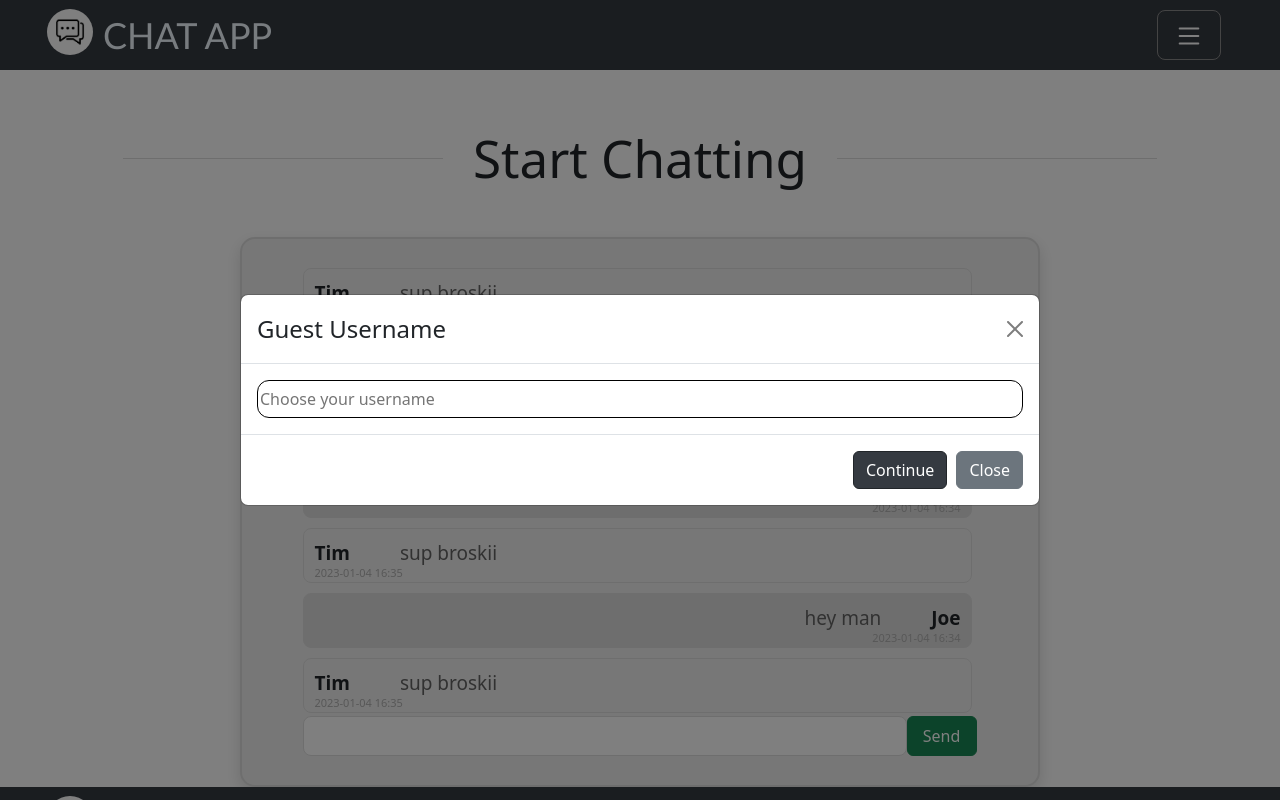
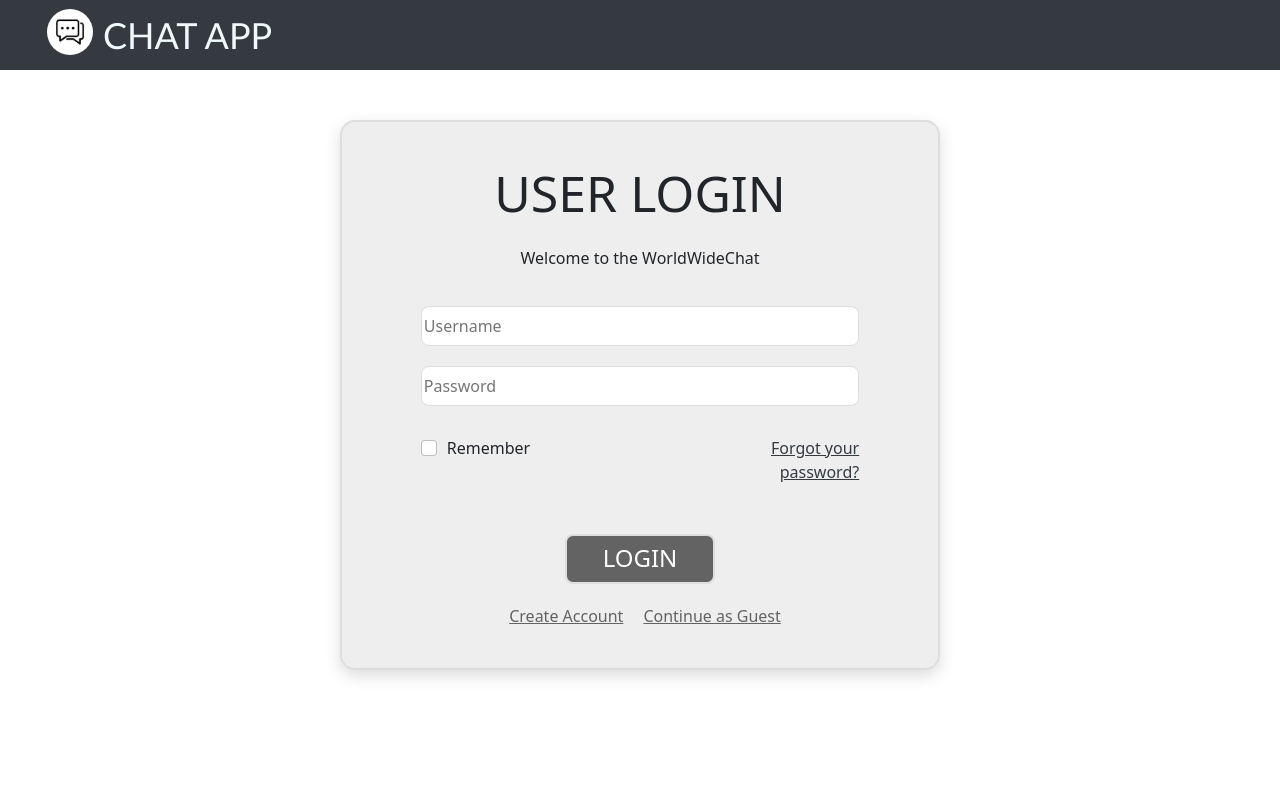
Before and after one commit to Jam-Jet/SDC-TeamOne, a React (Vite) app in the folder client/: page / in a window 1280 px wide. Shown: the top 800 px of the page. Built offline with nearby package versions, Linux system fonts and the light colour scheme.

Commit message:
integrated login

```diff
--- a/client/src/App.jsx
+++ b/client/src/App.jsx
@@ -2,14 +2,19 @@ import React, { useState, useEffect, useContext } from "react";
 import NavBar from "./components/live-chat-page/Navbar";
 import LiveChatPage from "./components/live-chat-page/LiveChatPage";
 import UsernameModal from "./components/live-chat-page/UsernameModal";
-import Login from "./components/live-chat-page/Login";
-import NavBarLogin from "./components/live-chat-page/NavbarLogin";
-
+import Login from "./components/log-in-page/Login";
+import NavBarLogin from "./components/log-in-page/NavbarLogin";
 
 function App() {
+  const [continueAsGuest, setContinueAsGuest] = useState(false);
+  const [currentUsername, setCurrentUsername] = useState("");
   const [showUsernameModal, setShowUsernameModal] = useState(true);
   const [chatData, setChatData] = useState();
   const contextData = {
+    continueAsGuest,
+    setContinueAsGuest,
+    currentUsername,
+    setCurrentUsername,
     showUsernameModal,
     setShowUsernameModal,
     chatData,
@@ -19,13 +24,7 @@ function App() {
   return (
     <appContext.Provider value={{ ...contextData }}>
       <div className="App">
-        <UsernameModal />
-        <NavBar />
-        <LiveChatPage />
-        {/* <NavBar />
-        <LiveChatPage /> */}
-        <NavBarLogin />
-        <Login />
+        {continueAsGuest ? <LiveChatPage /> : <Login />}
       </div>
     </appContext.Provider>
   );
--- a/client/src/components/live-chat-page/LiveChatPage.jsx
+++ b/client/src/components/live-chat-page/LiveChatPage.jsx
@@ -1,10 +1,14 @@
 import UserChatBlurb from "./UserChatBlurb";
 import RecipientChatBlurb from "./RecipientChatBlurb";
 import Button from "react-bootstrap/Button";
+import UsernameModal from "./UsernameModal";
+import NavBar from "./Navbar";
 
 const LiveChatPage = () => {
   return (
     <div>
+      <UsernameModal />
+      <NavBar />
       <main>
         <div id="chat-header">
           <div id="header-line"></div>
--- a/client/src/components/live-chat-page/Login.jsx
+++ /dev/null
@@ -1,43 +0,0 @@
-import Button from "react-bootstrap/Button";
-import Form from 'react-bootstrap/Form';
-
-const Login = () => {
-    return (
-      <div>
-        <main>
-          <div id="login-main">
-            <div className="login-title-total">
-                <div className="login-title">USER LOGIN</div>
-                <div className="login-welcome">Welcome to the WorldWideChat</div>
-            </div>
-            <input className="login-username" placeholder="Username" type="text" />
-            <input className="login-password" placeholder="Password" type="password" />
-            <div className="login-selection">
-                <div className="login-remember">
-                        <Form >
-                            <Form.Check
-                                 id={'login-box'}
-                                />
-                        </Form>
-                    <div>Remember</div>
-                </div>
-                <div className="login-forget">
-                    <a  className="login-a-forget"href="">Forgot your password?</a>
-                </div>
-            </div>
-            <Button id="login-login">LOGIN</Button>
-            <div className="login-create">
-                <div >
-                    <a className="login-a-create" href="">Create Account</a>
-                </div>
-                <div>
-                    <a className="login-a-guest" href="">Continue as Guest</a>
-                </div>
-            </div>
-          </div>
-        </main>
-      </div>
-    );
-  };
-
-  export default Login;
--- a/client/src/components/live-chat-page/UsernameModal.jsx
+++ b/client/src/components/live-chat-page/UsernameModal.jsx
@@ -4,7 +4,8 @@ import { useContext } from "react";
 import { appContext } from "../../App";
 
 const UsernameModal = () => {
-  const { showUsernameModal, setShowUsernameModal } = useContext(appContext);
+  const { showUsernameModal, setShowUsernameModal, setCurrentUsername } =
+    useContext(appContext);
   const handleHide = () => {
     setShowUsernameModal(false);
   };
@@ -13,8 +14,9 @@ const UsernameModal = () => {
     <Modal
       show={showUsernameModal}
       onHide={handleHide}
-      size="lg"
       aria-labelledby="contained-modal-title-vcenter"
+      backdrop="static"
+      animation
       centered
     >
       <Modal.Header closeButton>
--- /dev/null
+++ b/client/src/components/log-in-page/Login.jsx
@@ -0,0 +1,63 @@
+import Button from "react-bootstrap/Button";
+import Form from "react-bootstrap/Form";
+import NavBarLogin from "./NavbarLogin";
+import { useContext } from "react";
+import { appContext } from "../../App";
+
+const Login = () => {
+  const { setContinueAsGuest } = useContext(appContext);
+  const guestClick = () => {
+    setContinueAsGuest(true);
+  };
+  return (
+    <div>
+      <NavBarLogin />
+      <main>
+        <div id="login-main">
+          <div className="login-title-total">
+            <div className="login-title">USER LOGIN</div>
+            <div className="login-welcome">Welcome to the WorldWideChat</div>
+          </div>
+          <input
+            className="login-username"
+            placeholder="Username"
+            type="text"
+          />
+          <input
+            className="login-password"
+            placeholder="Password"
+            type="password"
+          />
+          <div className="login-selection">
+            <div className="login-remember">
+              <Form>
+                <Form.Check id={"login-box"} />
+              </Form>
+              <div>Remember</div>
+            </div>
+            <div className="login-forget">
+              <a className="login-a-forget" href="">
+                Forgot your password?
+              </a>
+            </div>
+          </div>
+          <Button id="login-login">LOGIN</Button>
+          <div className="login-create">
+            <div>
+              <a className="login-a-create" href="">
+                Create Account
+              </a>
+            </div>
+            <div>
+              <a className="login-a-guest" onClick={guestClick}>
+                Continue as Guest
+              </a>
+            </div>
+          </div>
+        </div>
+      </main>
+    </div>
+  );
+};
+
+export default Login;
```
Also changed, not shown: client/src/components/log-in-page/NavbarLogin.jsx (renamed from client/src/components/live-chat-page/NavbarLogin.jsx).
